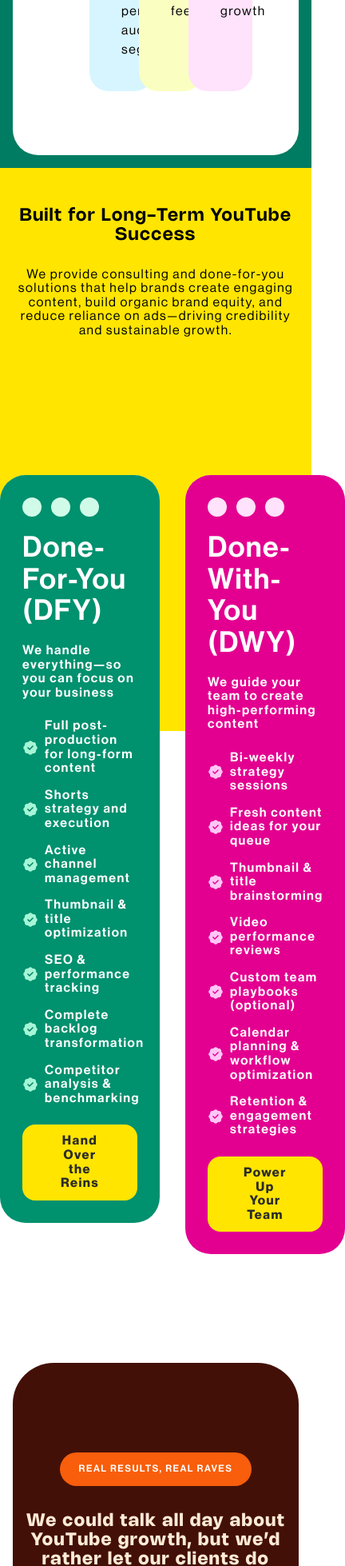
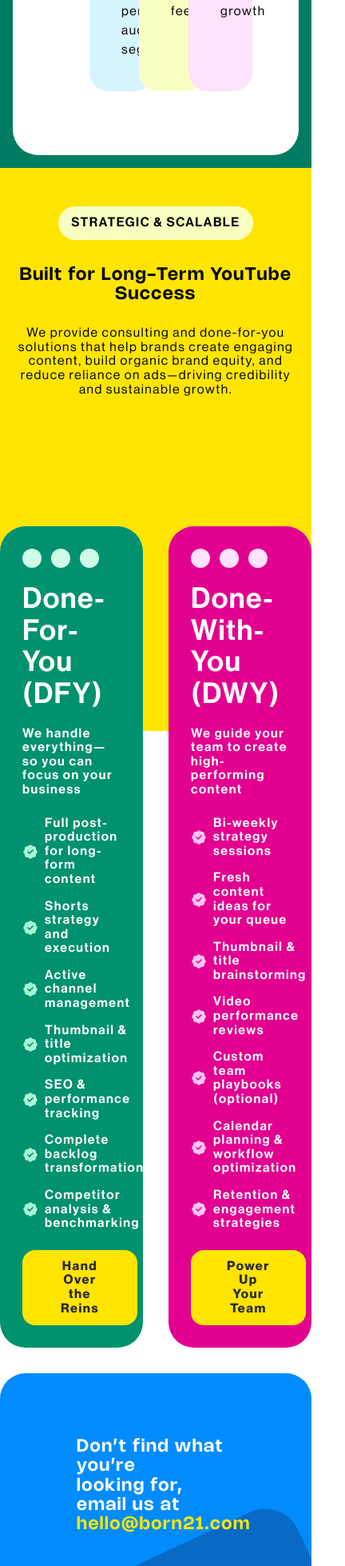
Before and after one commit to A-Coder02/born-21-website, a React (Vite) app: page / in a window 390 px wide. Shown: the part 5276-7234 px from the top of the page at 80% size, 432 px wide, since content can reach past the window. Built offline with nearby package versions, Linux system fonts and the light colour scheme; a web font is replaced by a local one.

Commit message:
ServicesSection UI modified

```diff
--- a/src/pages/Home/ServicesSection.jsx
+++ b/src/pages/Home/ServicesSection.jsx
@@ -7,10 +7,13 @@ import CheckIconPng from '../../assets/images/check-icon.png'
 import CheckIconPng2 from '../../assets/images/check-icon-2.png'
 import Button from '../../components/common/Button'
 
+import LinkedingSvg from '../../assets/svgs/linkedin.svg'
+import { emailAddress, linkedinUrl } from '../../utils/urls'
+
 const ServicesSection = () => {
     const headline = 'Built for Long-Term YouTube Success'
     const content = 'We provide consulting and done-for-you solutions that help brands create engaging content, build organic brand equity, and reduce reliance on ads—driving credibility and sustainable growth.'
-
+    const chip = 'Strategic & Scalable'
     const contentCard = [
         {
             id: 1,
@@ -57,13 +60,36 @@ const ServicesSection = () => {
         <>
             <Section sectionClassName='bg-primary' containerClassName='md:py-28 py-12  min-h-[44rem]' >
                 <div className='max-w-[58rem] mx-auto'>
+                    <p className='bg-primary-light  mx-auto mb-8 md:text-lg rounded-4xl py-3 px-4 text-center uppercase font-medium max-w-fit md:max-w-xs' >{chip}</p>
+
                     <Headline variant='h5' className='text-center mb-7'>{headline}</Headline>
                     <Typography variant='xl' className='max-w-[50rem] mx-auto text-center' >{content}</Typography>
                 </div>
+            </Section>
+            <div className="grid grid-cols-2 gap-8 max-w-[60rem] mx-auto mt-[-16rem] mb-[8.5rem]">
+                {contentCard.map((card, index) => <ServiceCard key={index} card={card} />)}
+                <div className="group overflow-hidden relative col-span-2 bg-info-primary rounded-4xl" style={{
+                    // backgroundImage: `url('${LinkedingSvg}')`,
+                    // color: 'red'
+                    // backgroundPosition: 'bottom right'
+                }} >
+                    <div className="absolute bottom-0 right-0">
+                        <img onClick={() => window.open(linkedinUrl)} src={LinkedingSvg} className=' cursor-pointer transition-all hover:brightness-95 group-hover:z-10 w-64 h-w-64 pr-4 pb-4 rotate-[-25deg]  group-hover:rotate-0 scale-110 group-hover:scale-100 relative top-10 group-hover:top-0 left-10 group-hover:left-0 ' alt="" />
+                    </div>
+                    <div className="py-20 px-24 relative">
 
-            </Section>
-            <div className="flex gap-8 max-w-[60rem] mx-auto mt-[-20rem] mb-[8.5rem]">
-                {contentCard.map((card, index) => <ServiceCard key={index} card={card} />)}
+                        <Headline variant='h5' className='text-white mb-12' >
+                            Don’t find what you’re
+                            <br />
+                            looking for, email us at <br />
+                            <a href={`mailto:${emailAddress}`} className='text-primary transition-all block hover:scale-105 cursor-pointer' >
+                                {emailAddress}
+                            </a>
+                        </Headline>
+                        <Typography variant='4xl' className='text-white' >Or reach out to our founder on Linkedin</Typography>
+                    </div>
+
+                </div>
             </div>
         </>
 
--- a/src/utils/urls.js
+++ b/src/utils/urls.js
@@ -1 +1,8 @@
-export const calendlyUrl = ' https://calendly.com/youtubeintrocall/30min'
+const calendlyUrl = ' https://calendly.com/youtubeintrocall/30min'
+
+const emailAddress = 'hello@born21.com'
+
+const linkedinUrl = 'https://www.linkedin.com/company/born21media'
+export {
+    calendlyUrl, emailAddress, linkedinUrl
+}
```
Also changed, not shown: src/assets/svgs/linkedin.svg (added).
